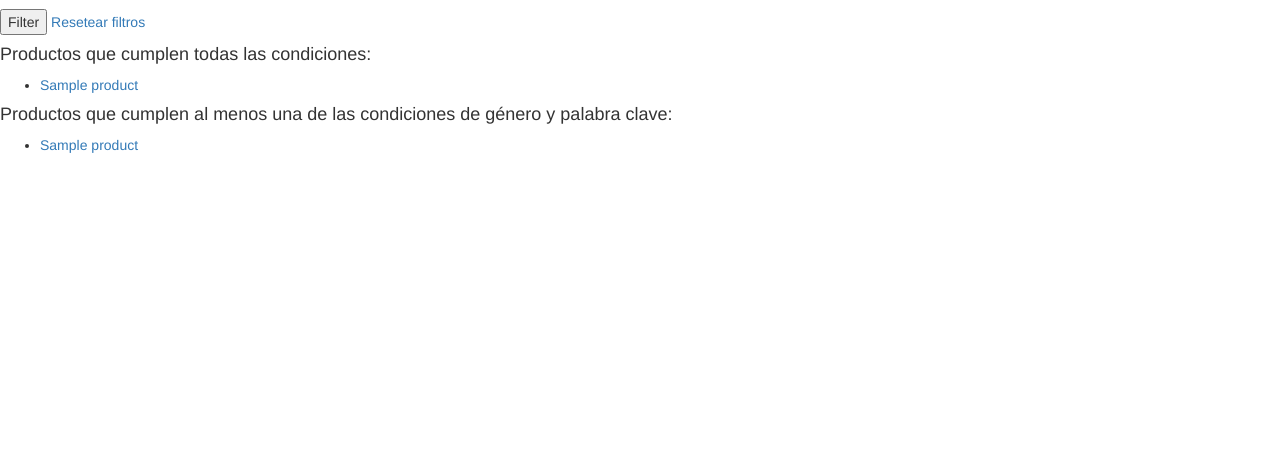
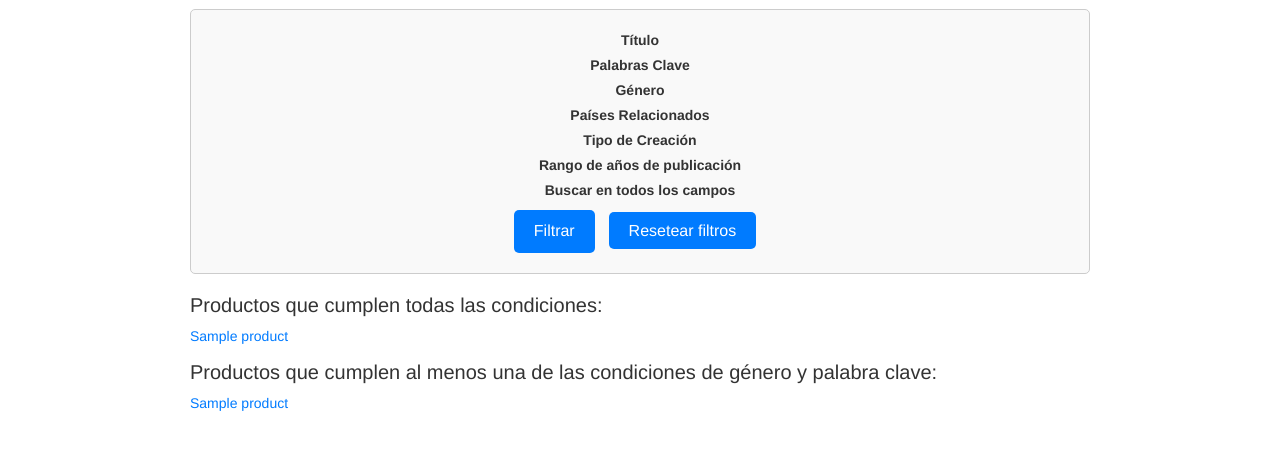
Before and after one commit to MarginaliaParatexta/marginalia, a Django app: template marginalia_paratexta/catalog/templates/catalog/product_list.html in a window 1280 px wide. Shown: the part 51-501 px from the top of the page. Run offline with Django 3.2, Linux system fonts and the light colour scheme; the template is opened without the code that fills it: most values are stand-ins (such as "Sample title", 1, 10 or a date in 2020); some libraries are stand-ins or nearby versions.

Commit message:
Update product_list.html

```diff
--- a/marginalia_paratexta/catalog/templates/catalog/product_list.html
+++ b/marginalia_paratexta/catalog/templates/catalog/product_list.html
@@ -1,12 +1,118 @@
-{% extends "base.html" %}
+{% extends 'base.html' %}
 
 {% block content %}
+  <style>
+    .filter-form {
+      max-width: 900px;
+      margin: 20px auto;
+      padding: 20px;
+      border: 1px solid #ccc;
+      border-radius: 5px;
+      background-color: #f9f9f9;
+    }
+
+    .filter-form label {
+      display: block;
+      text-align: center;
+      margin-bottom: 5px;
+    }
+
+    .filter-form select,
+    .filter-form input[type="text"] {
+      width: calc(100% - 22px);
+      margin: 0 auto;
+    }
+
+    /* Ajusta la altura de los campos select múltiples */
+    .filter-form select[multiple] {
+      height: 100px; /* Ajusta la altura según sea necesario */
+    }
+
+    .filter-form .button-group {
+      margin-top: 10px;
+      text-align: center;
+    }
+
+    .filter-form .btn-filter,
+    .filter-form .btn-reset {
+      padding: 10px 20px;
+      margin-right: 10px;
+      font-size: 16px;
+      border: none;
+      border-radius: 5px;
+      background-color: #007bff;
+      color: #fff;
+      text-decoration: none;
+    }
+
+    .filtered-products {
+      max-width: 900px;
+      margin: 20px auto;
+    }
+
+    .filtered-products h4 {
+      font-size: 20px;
+      margin-bottom: 10px;
+    }
+
+    .filtered-products ul {
+      list-style-type: none;
+      padding-left: 0;
+    }
+
+    .filtered-products li {
+      margin-bottom: 10px;
+      border-bottom: 1px solid #ccc;
+      padding-bottom: 5px;
+    }
+
+    .filtered-products li:last-child {
+      border-bottom: none;
+    }
+
+    .filtered-products a {
+      color: #007bff;
+      text-decoration: none;
+    }
+
+    .filtered-products a:hover {
+      text-decoration: underline;
+    }
+  </style>
+
+  <div class="filter-form">
     <form method="get" action="{% url 'creations' %}">
-    {{ filter.form.as_p }}
+      <label for="id_title">Título</label>
+      {{ filter.form.title }}
 
-    <button type="submit">Filter</button>
-    <a href="?">Resetear filtros</a>
+
+      <label for="id_palabras_clave">Palabras Clave</label>
+      {{ filter.form.palabras_clave }}
+
+      <label for="id_genero">Género</label>
+      {{ filter.form.genero }}
+
+      <label for="id_paises">Países Relacionados</label>
+      {{ filter.form.paises }}
+
+      <label for="id_creation_type">Tipo de Creación</label>
+      {{ filter.form.creation_type }}
+
+      <label for="id_publication_year_range_0">Rango de años de publicación</label>
+      {{ filter.form.publication_year_range }}
+
+      <label for="id_text_search">Buscar en todos los campos</label>
+      {{ filter.form.text_search }}
+
+
+      <div class="button-group">
+        <button type="submit" class="btn-filter">Filtrar</button>
+        <a href="?" class="btn-reset">Resetear filtros</a>
+      </div>
     </form>
+  </div>
+
+  <div class="filtered-products">
     <h4>Productos que cumplen todas las condiciones:</h4>
     <ul>
       {% for product in all_conditions %}
@@ -16,7 +122,6 @@
       {% endfor %}
     </ul>
 
-  <!-- Mostrar productos que cumplen al menos una de las condiciones -->
     {% if any_condition %}
       <h4>Productos que cumplen al menos una de las condiciones de género y palabra clave:</h4>
       <ul>
@@ -25,5 +130,5 @@
         {% endfor %}
       </ul>
     {% endif %}
-
+  </div>
 {% endblock %}
```
Lines whose indentation alone changed are shown as unchanged.
